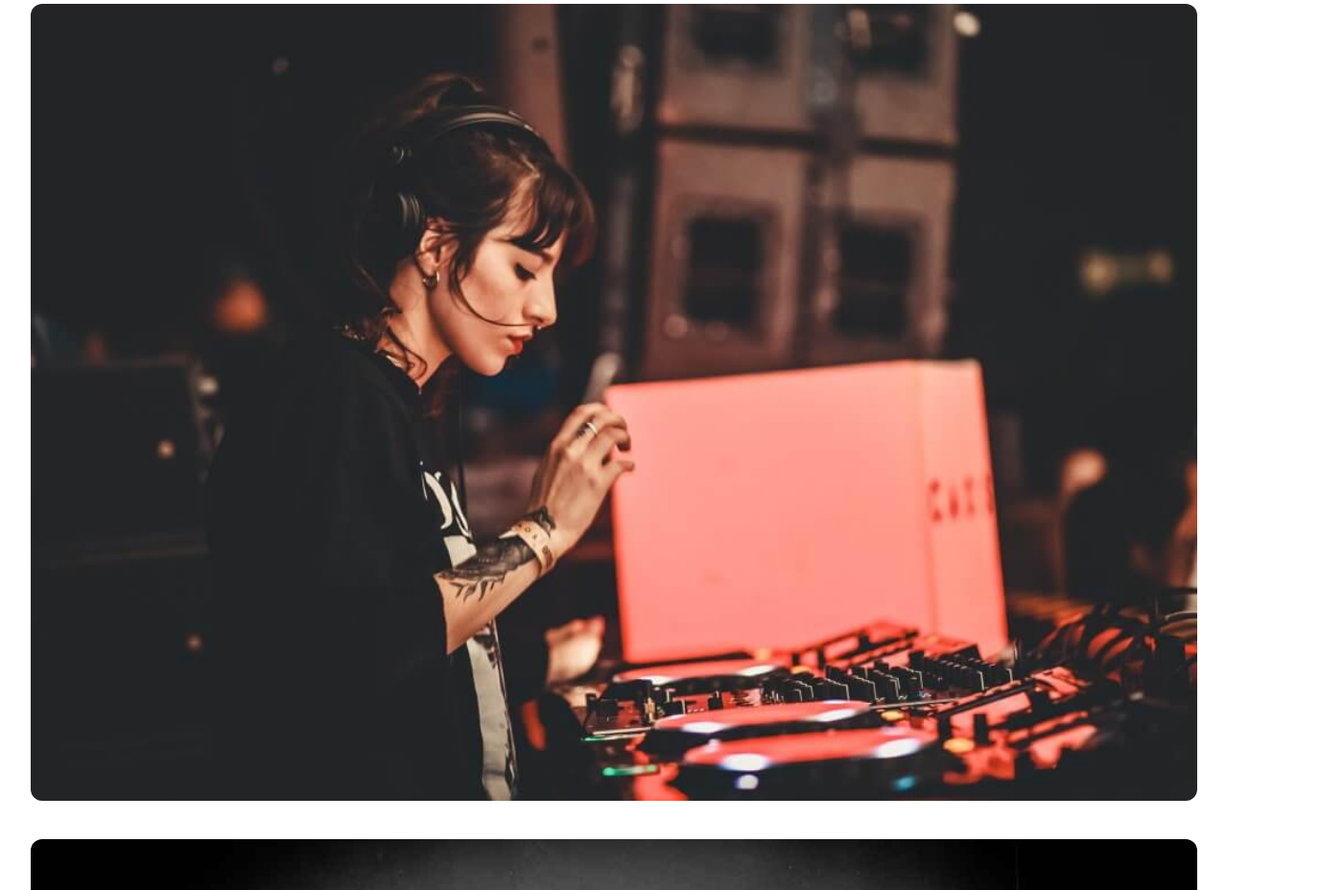
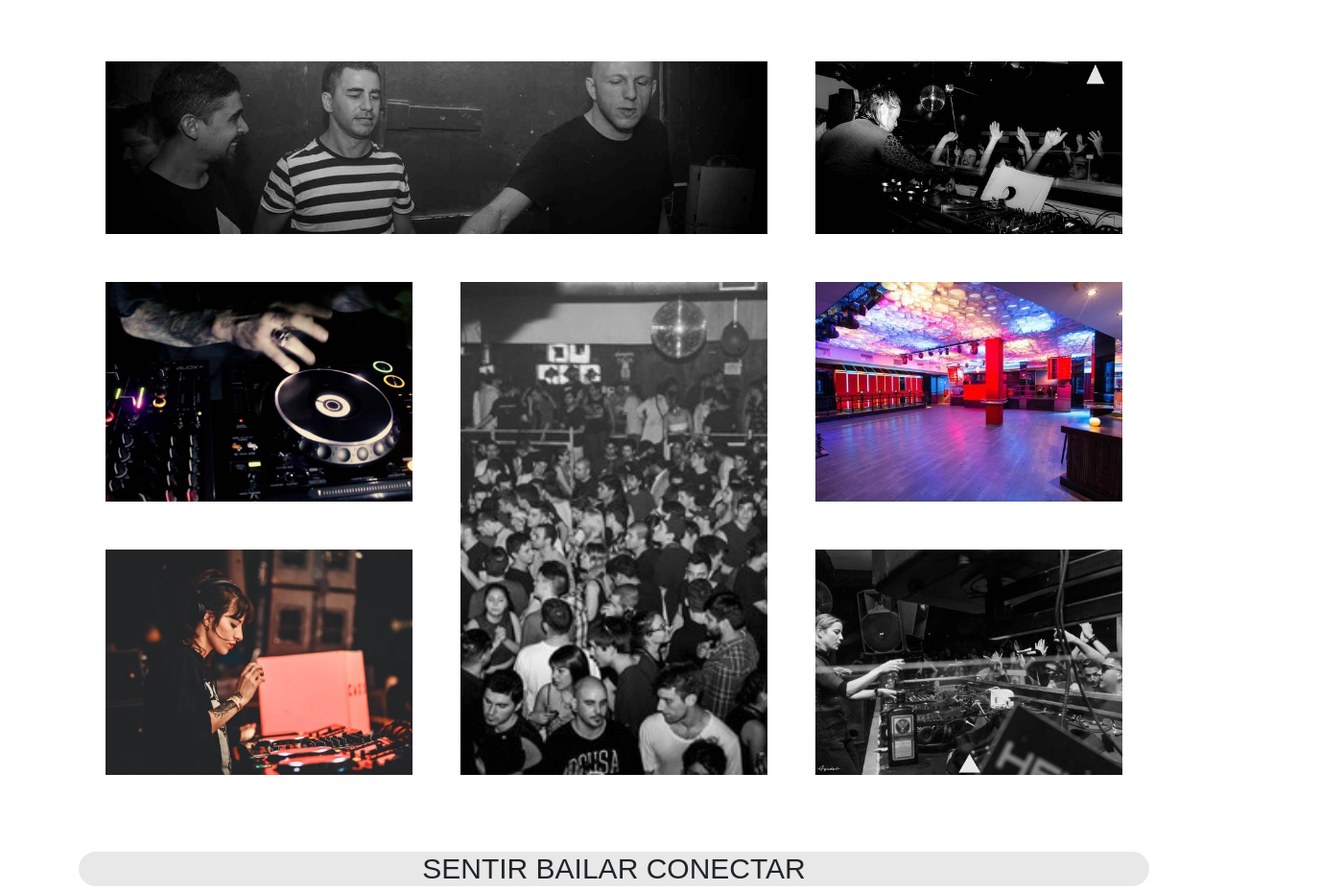
Before and after one commit to lucasraboni/Proyecto-Under-Club, a website: page pages/galeria.html in a window 1280 px wide. Shown: the part 316-1244 px from the top of the page at 96% size, 1376 px wide, since content can reach past the window. Drawn offline with nearby package versions, Linux system fonts and the light colour scheme.

Commit message:
footer y galeria modificada

```diff
--- a/pages/galeria.html
+++ b/pages/galeria.html
@@ -48,13 +48,58 @@
             </div>
           </nav>
     </header>
-    <main class="container-fluid">
-        <img src="img/5e67e9f36901db471c9b930f_61026019_475508556525681_1698418858420862976_o.jpeg" alt="" class="imagenes">
-        <img src="img/5e67ed9bc6ccd2740fa6a93a_dsc4626-2.jpeg" alt="" class="imagenes">
-        <img src="img/hqdefault.jpg" alt="" class="imagenes">
-        <img src="img/maxresdefault.jpg" alt="" class="imagenes">
-        <img src="img/under_club_argentina_agudelo.jpg" alt="" class="imagenes">
-        <img src="img/under-club.jpg" alt="" class="imagenes">
+    <main class="container">
+      <div class="container-img">
+        <div class="box-img">
+            <a href="#">
+                <figure>
+                    <img src="img/5e67ed9bc6ccd2740fa6a93a_dsc4626-2.jpeg" alt="img-galeria">
+                </figure>
+            </a>
+        </div>
+        <div class="box-img">
+            <a href="#">
+                <figure>
+                    <img src="img/hqdefault.jpg" alt="img-galeria">
+                </figure>
+            </a>
+        </div>
+        <div class="box-img">
+            <a href="#">
+                <figure>
+                    <img src="img/maxresdefault.jpg" alt="img-galeria">
+                </figure>
+            </a>
+        </div>
+        <div class="box-img">
+            <a href="#">
+                <figure>
+                    <img src="img/under_club_argentina_agudelo.jpg" alt="img-galeria">
+                </figure>
+            </a>
+        </div>
+        <div class="box-img">
+            <a href="#">
+                <figure>
+                    <img src="img/under-club.jpg" alt="img-galeria">
+                </figure>
+            </a>
+        </div>
+        <div class="box-img">
+            <a href="#">
+                <figure>
+                    <img src="img/5e67e9f36901db471c9b930f_61026019_475508556525681_1698418858420862976_o.jpeg" alt="img-galeria">
+                </figure>
+            </a>
+        </div>
+        <div class="box-img">
+            <a href="#">
+                <figure>
+                    <img src="img/VictoriaEngel..jpg" alt="img-galeria">
+                </figure>
+            </a>
+        </div>
+    </div>
         <H3>
             SENTIR BAILAR CONECTAR
         </H3>
@@ -66,22 +111,22 @@
         <ul class="redes">
           <li>
             <a href="https://twitter.com/UnderClubBA" target="_blank">
-              <img src="img/twitterwhiotee.png" alt="logo de twitter">
+              <img src="img/twitterwhiotee.png" height="60px" alt="logo de twitter">
             </a>
           </li>
           <li>
             <a href="https://soundcloud.com/under-club" target="_blank">
-              <img src="img/soundcloudwhitee.png" alt="logo de soundcloud">
+              <img src="img/soundcloudwhitee.png" height="60px" alt="logo de soundcloud">
             </a>
           </li>
           <li>
             <a href="https://www.youtube.com/channel/UCJWi82IMfVSXH40E9h8ohlA" target="_blank">
-              <img src="img/youtubewhite.png" alt="logo de youtube">
+              <img src="img/youtubewhite.png" height="60px" alt="logo de youtube">
             </a>
           </li>
           <li>
             <a href="https://www.instagram.com/under.club.oficial/?hl=es-la" target="_blank">
-              <img src="img/logoinstagramwhite.png" alt="logo de instagram">
+              <img src="img/logoinstagramwhite.png" height="60px" alt="logo de instagram">
             </a>
           </li>
         </ul>
--- a/scss/style.scss
+++ b/scss/style.scss
@@ -177,14 +177,37 @@ fieldset{
 
 /* Galeria */
 
-.imagenes{
+.container-img{
     width: 100%;
-    border-radius: 2rem;
+    max-width: 1100px;
+    margin: auto;
+    margin-top: 60px;
+    margin-bottom: 60px;
+    display: grid;
+    grid-template-columns: repeat(3, 1fr);
+    grid-template-rows: 220px;
+    grid-gap: 10px;
 }
+.container-img .box-img figure{
+    width: 100%;
+    height: 100%;
+}
+.container-img .box-img img{
+    width: 100%;
+    height: 100%;
+    object-fit: cover;
+}
+.container-img .box-img:nth-child(1){
+    grid-column-start: span 2;
+}
+.container-img .box-img:nth-child(4){
+    grid-row-start: span 2;
+}
+
 
 /* MQ */
 
-@MEDIA screen and (max-width:600px)and (min-width:481px) {
+@MEDIA screen and (max-width:800px)and (min-width:481px) {
 
     header{
         display: flex;
@@ -194,10 +217,20 @@ fieldset{
             width: 250px;
         }
     }
-
+    .container-img{
+        width: 95%;
+        grid-template-columns: repeat(2, 1fr);
+        grid-gap: 10px;
+        grid-template-rows: 200px;
+        justify-content: center;
+        align-items: center;
+    }
+    .container-img .box-img:nth-child(1){
+        grid-column-start: span 1;
+    }
 }
 
-@MEDIA screen and (max-width:480px) and (min-width:320px) {
+@MEDIA screen and (max-width:500px) and (min-width:320px) {
 
 
     header{
@@ -226,6 +259,14 @@ fieldset{
         }
     }
 
+    .container-img{
+        width: 90%;
+        grid-template-columns: repeat(2, 2fr);
+    }
+    .container-img .box-img img{
+        height: 200px;
+    }
+
     .historia{
         margin: 4rem;
         text-align: center;
```
Also changed, not shown: pages/crear.html (+4 -4 lines), pages/entrar.html (+4 -4 lines), pages/eventos.html (+4 -4 lines), pages/historia.html (+4 -4 lines), css/style.css.
